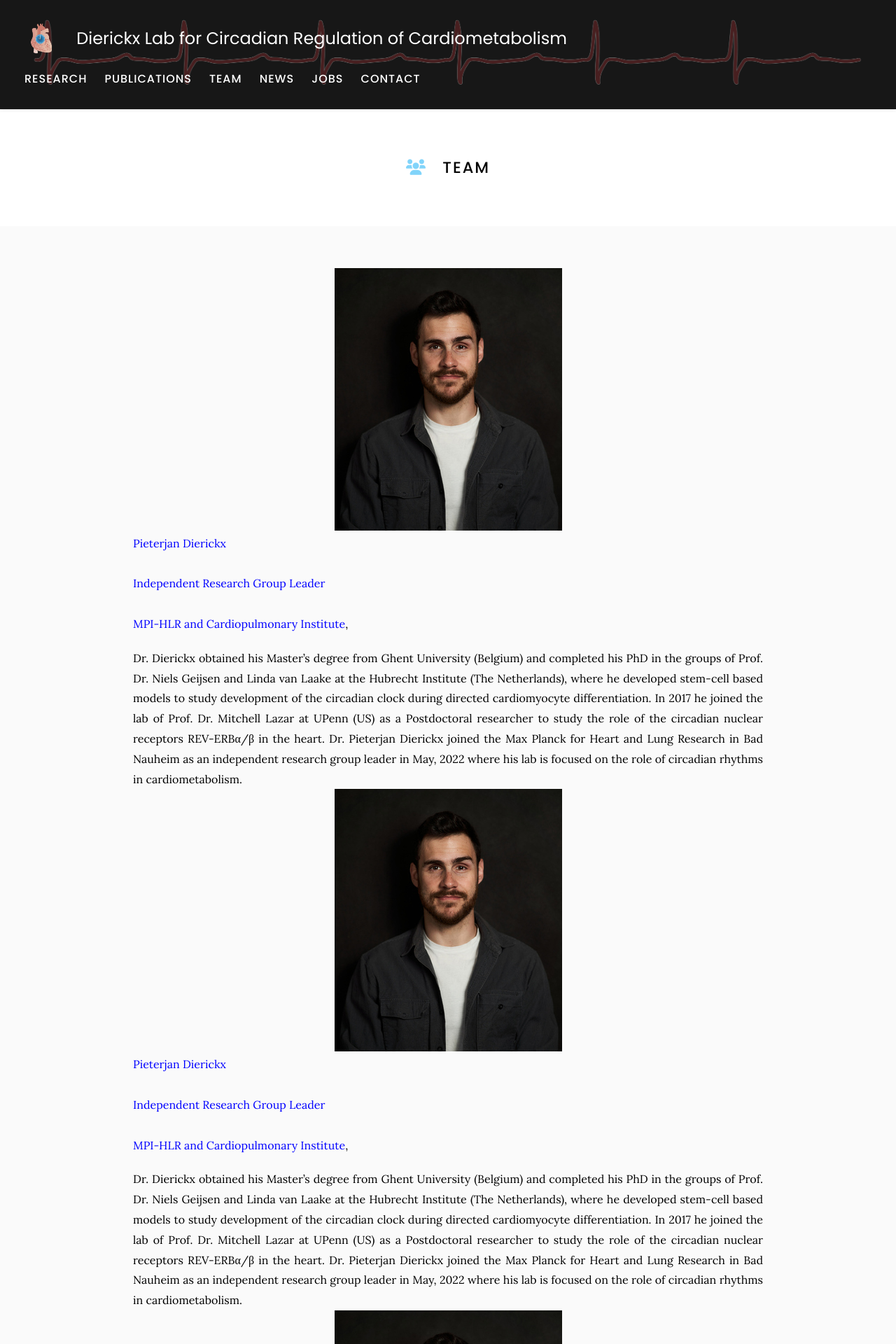
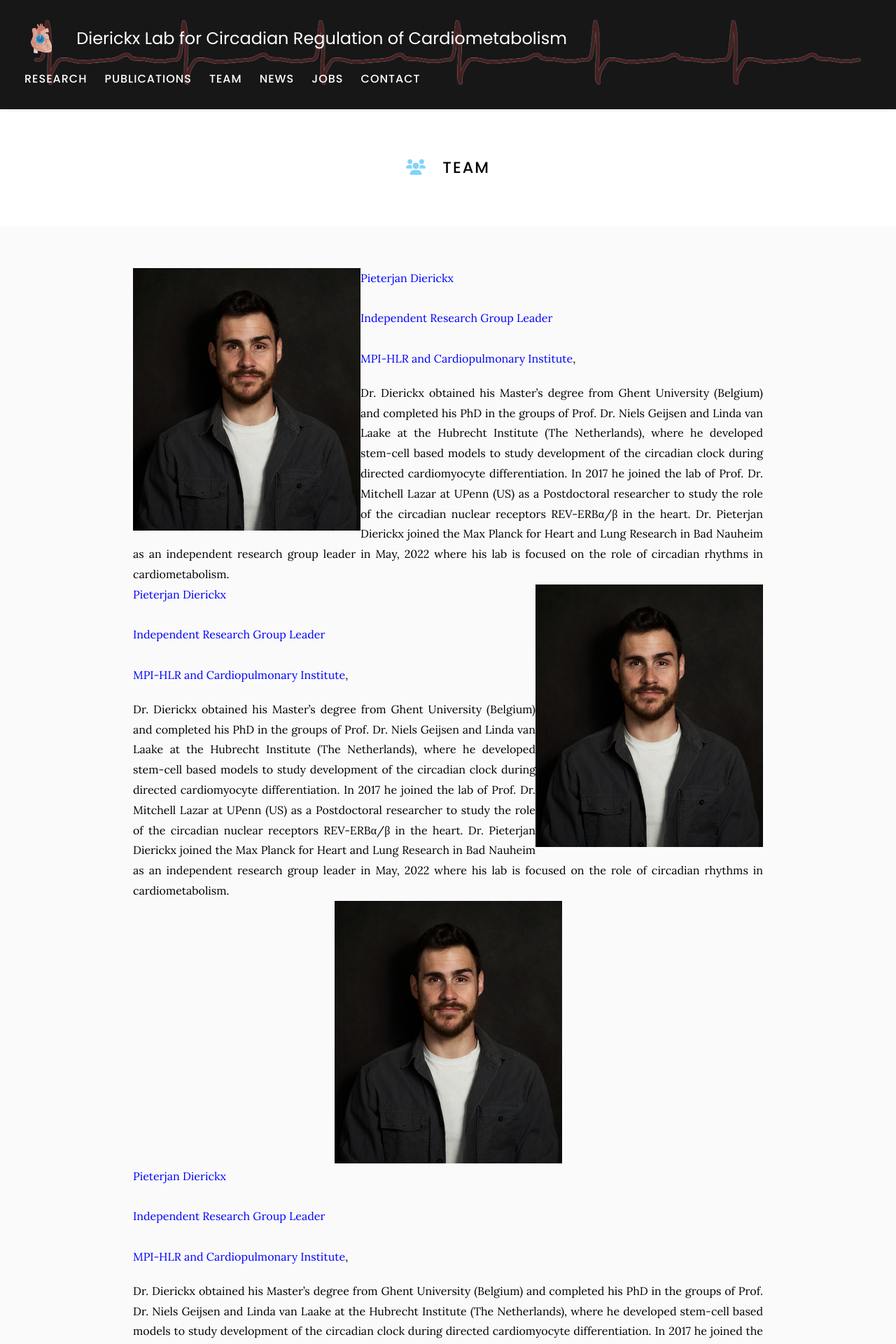
Before and after one commit to theDierickxLab/theDierickxLab, a Jekyll site: the page built from team/index.md, in a window 1280 px wide. Shown: the top 1920 px of the page at 70% size. Built offline with Jekyll 4.4.1, drawn with Linux system fonts in a browser that asks for light colours.

Commit message:
Update index.md

```diff
--- a/team/index.md
+++ b/team/index.md
@@ -11,7 +11,7 @@ nav:
 
 <div class="feature1">
   <a>
-    <img src="/labpage/images/PJ.jpg"  />
+    <img src="/labpage/images/PJ.jpg" style="float:left;"  />
   </a>
   <div class="feature1_text"><p class="feature1_headline"><span style="color: blue;">Pieterjan Dierickx<br><br>Independent Research Group Leader<br><br>MPI-HLR and Cardiopulmonary Institute</span>, </p><p>Dr. Dierickx obtained his Master’s degree from Ghent University (Belgium) and completed his PhD in the groups of Prof. Dr. Niels Geijsen and Linda van Laake at the Hubrecht Institute (The Netherlands), where he developed stem-cell based models to study development of the circadian clock during directed cardiomyocyte differentiation. In 2017 he joined the lab of Prof. Dr. Mitchell Lazar at UPenn (US) as a Postdoctoral researcher to study the role of the circadian nuclear receptors REV-ERBα/β in the heart. Dr. Pieterjan Dierickx joined the Max Planck for Heart and Lung Research in Bad Nauheim as an independent research group leader in May, 2022 where his lab is focused on the role of circadian rhythms in cardiometabolism.</p>
 </div>
@@ -19,7 +19,7 @@ nav:
 
 <div class="feature1">
   <a>
-    <img src="/labpage/images/PJ.jpg"  />
+    <img src="/labpage/images/PJ.jpg" style="float:right;" />
   </a>
   <div class="feature1_text"><p class="feature1_headline"><span style="color: blue;">Pieterjan Dierickx<br><br>Independent Research Group Leader<br><br>MPI-HLR and Cardiopulmonary Institute</span>, </p><p>Dr. Dierickx obtained his Master’s degree from Ghent University (Belgium) and completed his PhD in the groups of Prof. Dr. Niels Geijsen and Linda van Laake at the Hubrecht Institute (The Netherlands), where he developed stem-cell based models to study development of the circadian clock during directed cardiomyocyte differentiation. In 2017 he joined the lab of Prof. Dr. Mitchell Lazar at UPenn (US) as a Postdoctoral researcher to study the role of the circadian nuclear receptors REV-ERBα/β in the heart. Dr. Pieterjan Dierickx joined the Max Planck for Heart and Lung Research in Bad Nauheim as an independent research group leader in May, 2022 where his lab is focused on the role of circadian rhythms in cardiometabolism.</p>
 </div>
```
